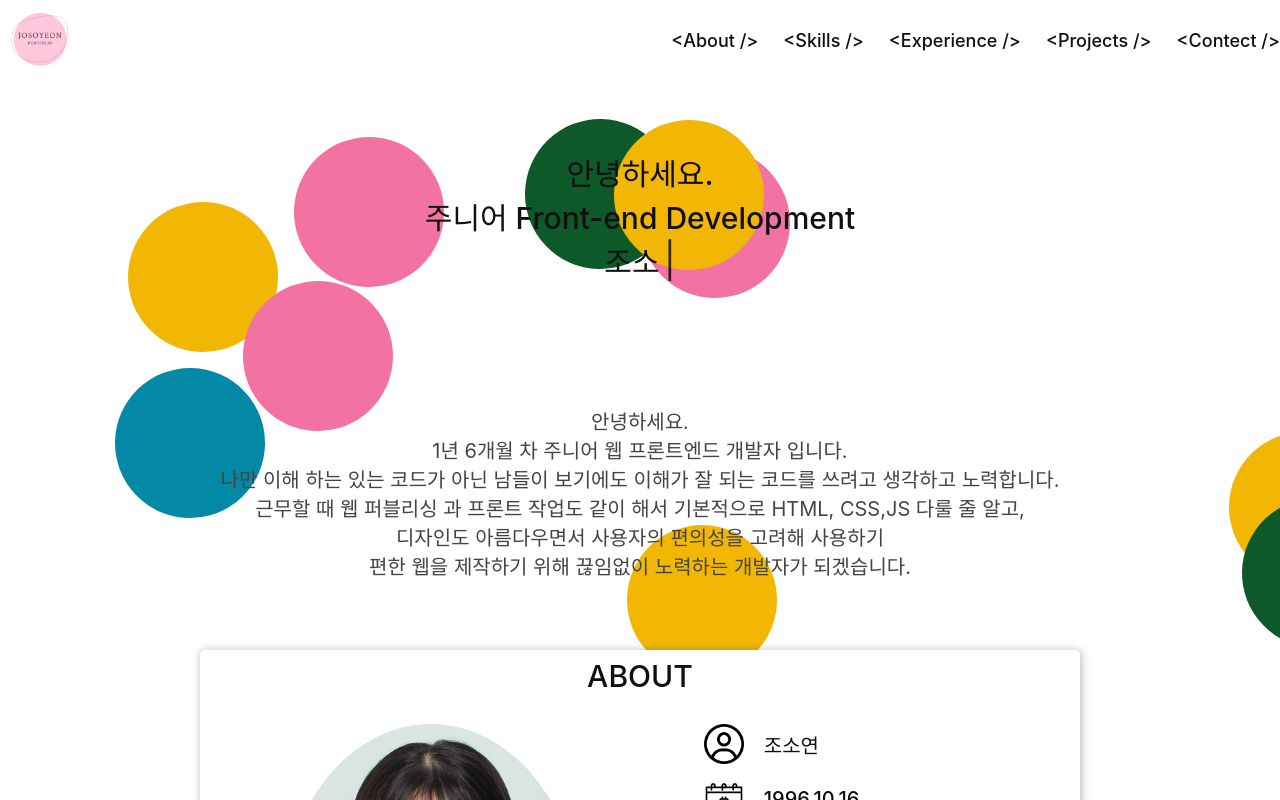
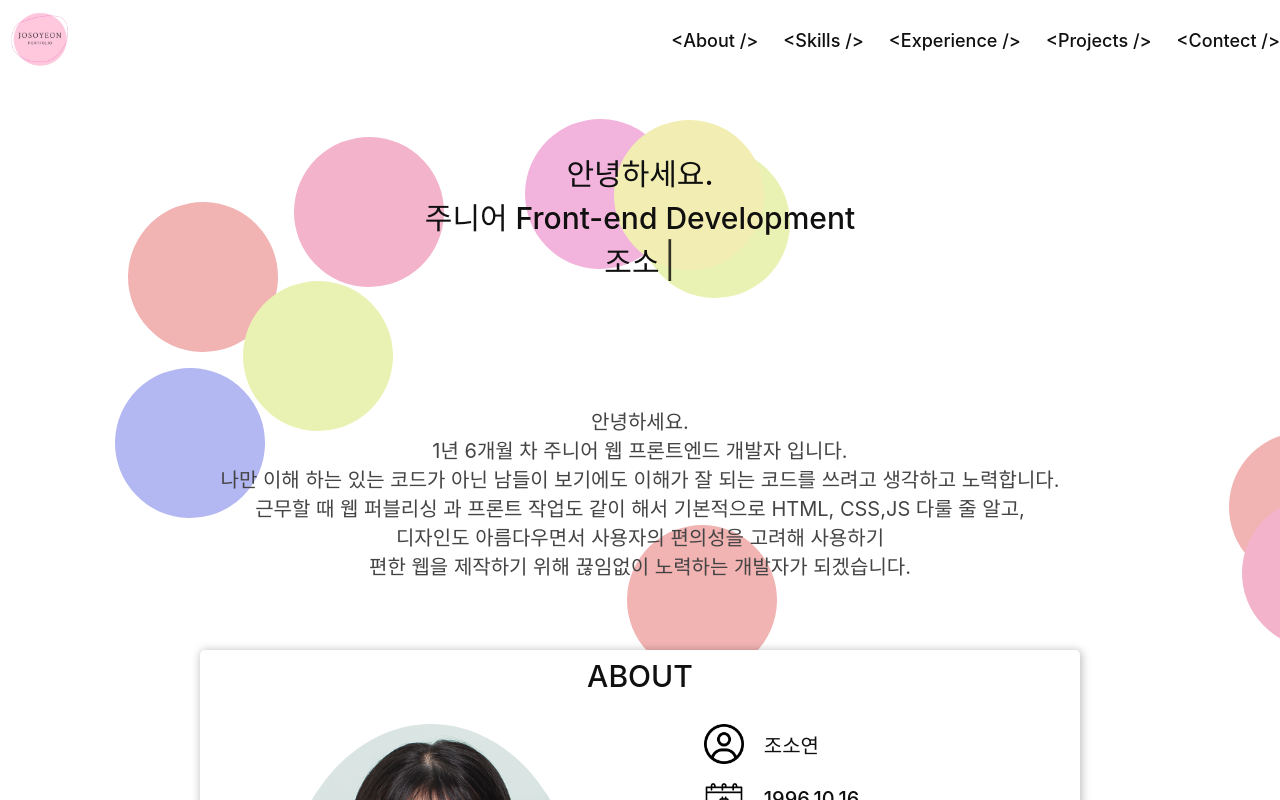
Before and after one commit to josoyean/soyeon-portfolio, a React (Create React App) app: page / in a window 1280 px wide. Shown: the top 800 px of the page. Built offline with nearby package versions, Linux system fonts and the light colour scheme.

Commit message:
스크롤 작업중

```diff
--- a/src/App.js
+++ b/src/App.js
@@ -7,11 +7,13 @@ import SkillContent from './pages/SkillContent';
 import StarContent from './pages/StarContent';
 function App() {
   const color =[
-    '#F2B705',
-    '#F25C05',
-    '#0388A6',
-    '#0E5929',
-    '#F272A1',
+    '#f2b3b3',
+    '#f2eeb3',
+    '#b3f2e5',
+    '#b3b7f2',
+    '#F2B3DC',
+    '#f2b3cb',
+    '#eaf2b3',
   ]
 const starItem = () =>{
   let arr=[];
--- a/src/pages/Header.js
+++ b/src/pages/Header.js
@@ -2,7 +2,7 @@ import React, { useState } from 'react';
 import styled from 'styled-components';
 import './Header.css';
 function Header() {
-    const [scrollMove,setScrollMove] = useState(false);
+
     const [lineWidth,setLineWidth] = useState(0);
 
     window.addEventListener('scroll',function (event) {
@@ -10,16 +10,26 @@ function Header() {
     var percent = (scroll / (this.document.body.offsetHeight - this.window.innerHeight)) * 100;
     setLineWidth(percent);
     })
+
+    const scrollMove = (scroll,e)=>{
+      setTimeout(function() {
+        var PageLocation = document.querySelector(scroll).offsetTop;
+        var content = window.scrollY;
+
+        window.scrollTo({top: PageLocation - 6, behavior: 'smooth'});
+    }, 70);
+
+    }
   return (
     <header>
         <div className='center'>
         <img src={process.env.PUBLIC_URL +`/images/josoyeon.png`}  alt='logo' className='logo'></img>
         <ul>
-            <ListItem>{'<About />'}</ListItem>
-            <ListItem>{'<Skills />'}</ListItem>
+            <ListItem onClick={(e) => {scrollMove(".about-box",e)}}>{'<About />'}</ListItem>
+            <ListItem onClick={(e) => {scrollMove(".skills-content",e)}}>{'<Skills />'}</ListItem>
             <ListItem>{'<Experience />'}</ListItem>
-            <ListItem>{'<Projects />'}</ListItem>
-            <ListItem>{'<Contect />'}</ListItem>
+            <ListItem onClick={(e) => {scrollMove(".projects-box",e)}}>{'<Projects />'}</ListItem>
+            <ListItem >{'<Contect />'}</ListItem>
         </ul>
 
         </div>
```
